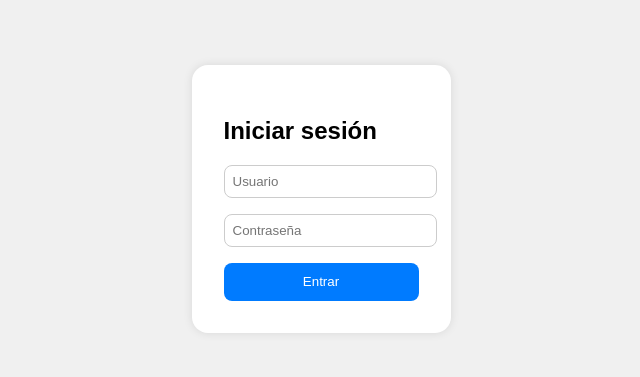
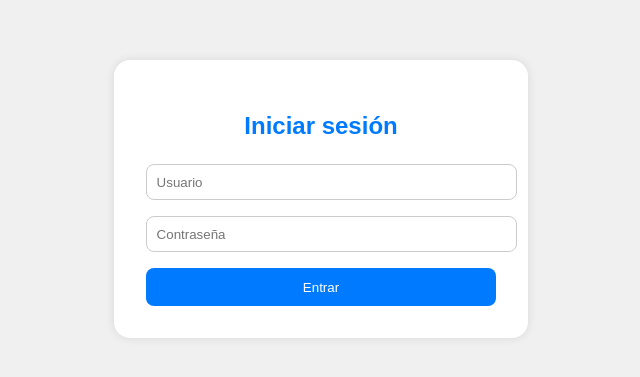
Before and after one commit to asitioweb764-design/mi-store, a website: page mi-store/public/login.html in a window 1280 px wide. Shown: the part 209-586 px from the top of the page, without its empty margins (319-959 px from the left). Drawn offline with Linux system fonts and the light colour scheme.

Commit message:
Update login.html

```diff
--- a/mi-store/public/login.html
+++ b/mi-store/public/login.html
@@ -4,14 +4,53 @@
   <meta charset="UTF-8" />
   <meta name="viewport" content="width=device-width, initial-scale=1.0" />
   <title>Iniciar sesión - Mi Store</title>
-  <link rel="stylesheet" href="styles.css" />
   <style>
-    body { font-family: sans-serif; display: flex; align-items: center; justify-content: center; height: 100vh; background: #f0f0f0; }
-    form { background: white; padding: 2rem; border-radius: 1rem; box-shadow: 0 0 10px rgba(0,0,0,0.1); }
-    input { display: block; width: 100%; margin-bottom: 1rem; padding: 0.5rem; border-radius: 0.5rem; border: 1px solid #ccc; }
-    button { background: #007bff; color: white; border: none; padding: 0.7rem 1rem; border-radius: 0.5rem; cursor: pointer; width: 100%; }
-    button:hover { background: #0056b3; }
-    .error { color: red; margin-bottom: 1rem; }
+    body {
+      font-family: sans-serif;
+      display: flex;
+      align-items: center;
+      justify-content: center;
+      height: 100vh;
+      background: #f0f0f0;
+    }
+    form {
+      background: white;
+      padding: 2rem;
+      border-radius: 1rem;
+      box-shadow: 0 0 10px rgba(0, 0, 0, 0.1);
+      width: 100%;
+      max-width: 350px;
+    }
+    h2 {
+      text-align: center;
+      margin-bottom: 1.5rem;
+      color: #007bff;
+    }
+    input {
+      display: block;
+      width: 100%;
+      margin-bottom: 1rem;
+      padding: 0.6rem;
+      border-radius: 0.5rem;
+      border: 1px solid #ccc;
+    }
+    button {
+      background: #007bff;
+      color: white;
+      border: none;
+      padding: 0.7rem 1rem;
+      border-radius: 0.5rem;
+      cursor: pointer;
+      width: 100%;
+    }
+    button:hover {
+      background: #0056b3;
+    }
+    .error {
+      color: red;
+      margin-bottom: 1rem;
+      text-align: center;
+    }
   </style>
 </head>
 <body>
@@ -26,21 +65,22 @@
   <script>
     document.getElementById("loginForm").addEventListener("submit", async (e) => {
       e.preventDefault();
-      const username = document.getElementById("username").value;
-      const password = document.getElementById("password").value;
+      const username = document.getElementById("username").value.trim();
+      const password = document.getElementById("password").value.trim();
 
-      const res = await fetch("/api/login", {
+      const res = await fetch("/login", {
         method: "POST",
         headers: { "Content-Type": "application/json" },
         body: JSON.stringify({ username, password }),
       });
+
       const data = await res.json();
 
       if (data.success) {
+        alert(data.message);
         if (data.role === "admin") {
           window.location.href = "/admin.html";
         } else {
-          alert("Sesión iniciada como usuario");
           window.location.href = "/";
         }
       } else {
```
